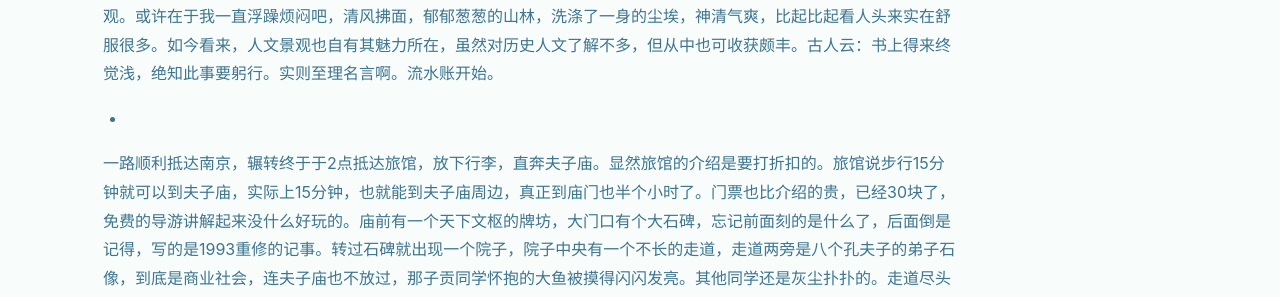
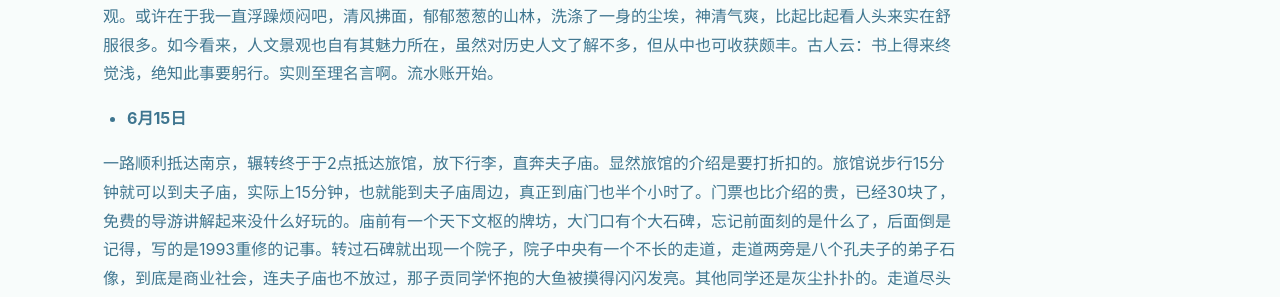
Before and after one commit to Muyao1010/muxxo.github.io, a Jekyll site: the page built from _posts/2010-06-20-nan-jin-you-ji.md, in a window 1280 px wide and 900 px high. Shown: the part 291-588 px from the top of the window. Built offline with Jekyll 4.4.1, drawn with Linux system fonts in a browser that asks for light colours; nearby versions of some CDN libraries; comment, search, counter and statistics services are not loaded.

Commit message:
Update 2010-06-20-nan-jin-you-ji.md

```diff
--- a/_posts/2010-06-20-nan-jin-you-ji.md
+++ b/_posts/2010-06-20-nan-jin-you-ji.md
@@ -2,13 +2,13 @@
 layout: article
 title: 南京游记
 tags: 游记
-key: nanjinyouji20100620
+key: nj20100620
 ---
 
 如果用一个词来形容此次南京之行的话，那就是不虚此行，虽然发生了一些伤心事。一直以来，我更喜欢风景胜过人文景观。或许在于我一直浮躁烦闷吧，清风拂面，郁郁葱葱的山林，洗涤了一身的尘埃，神清气爽，比起比起看人头来实在舒服很多。如今看来，人文景观也自有其魅力所在，虽然对历史人文了解不多，但从中也可收获颇丰。古人云：书上得来终觉浅，绝知此事要躬行。实则至理名言啊。流水账开始。
 <!--more-->
 
--
+- **6月15日**
 
 一路顺利抵达南京，辗转终于于2点抵达旅馆，放下行李，直奔夫子庙。显然旅馆的介绍是要打折扣的。旅馆说步行15分钟就可以到夫子庙，实际上15分钟，也就能到夫子庙周边，真正到庙门也半个小时了。门票也比介绍的贵，已经30块了，免费的导游讲解起来没什么好玩的。庙前有一个天下文枢的牌坊，大门口有个大石碑，忘记前面刻的是什么了，后面倒是记得，写的是1993重修的记事。转过石碑就出现一个院子，院子中央有一个不长的走道，走道两旁是八个孔夫子的弟子石像，到底是商业社会，连夫子庙也不放过，那子贡同学怀抱的大鱼被摸得闪闪发亮。其他同学还是灰尘扑扑的。走道尽头小台子，放着夫子的石雕，和香炉，供游人进香。夫子既然有众多不同行业，不同专精的专业人士做弟子，自然能护佑的人事比较多了，所以大家都拜拜吧。不过俺这外儒内道的伪装者还是别拜了，会让夫子老人家笑话的。雕像后就是大成殿。殿四壁刻有夫子与弟子的一些事迹画像，中央有一副巨型的夫子画像，前面有四个弟子侍奉左右，不认识，匆匆略过，来到后面，后面也是一个大院子，院子两侧分别建有两个亭子，一个是仰圣，一个是学礼，仰圣可以打鼓，学礼可以敲钟。前方是明德堂，里面已经开辟成一个表演台，蛮有意思的，我刚进去就有一个免费的苏州评弹表演，于是去听了一下，一个字都没听懂，好吧，俺承认，其实杜十娘这三个字是听出来了的。说起来有点对不起表演者，俺老是跑神去想四川的茶馆了。听着的中途下起了阵雨，正好躲了一个小时的雨，于是出了夫子庙，因为导游说前面有个夫子庙民间艺术大观园（尊经阁）是联票，可以免费参观。于是也没浪费，跑去瞅了下，很小的一个展厅，介绍了南京云锦、南京金箔、秦淮灯会、金陵刻经。刻经看着好像还是版刻，我还在想师傅真是辛苦啊。金箔没有热闹可以看，云锦看起来也略显粗糙，不及蜀绣的华丽，不过在外面小店里卖的绣品看起来还是蛮不错的。展厅有个巨大的全木制织布机，对这个倒是很想研究下，可惜米有人操作，看不出什么名堂来，下次研究下再去瞅瞅。至于灯笼之类的，没啥新鲜感了。转了一圈出来杀向瞻园。
 
```
